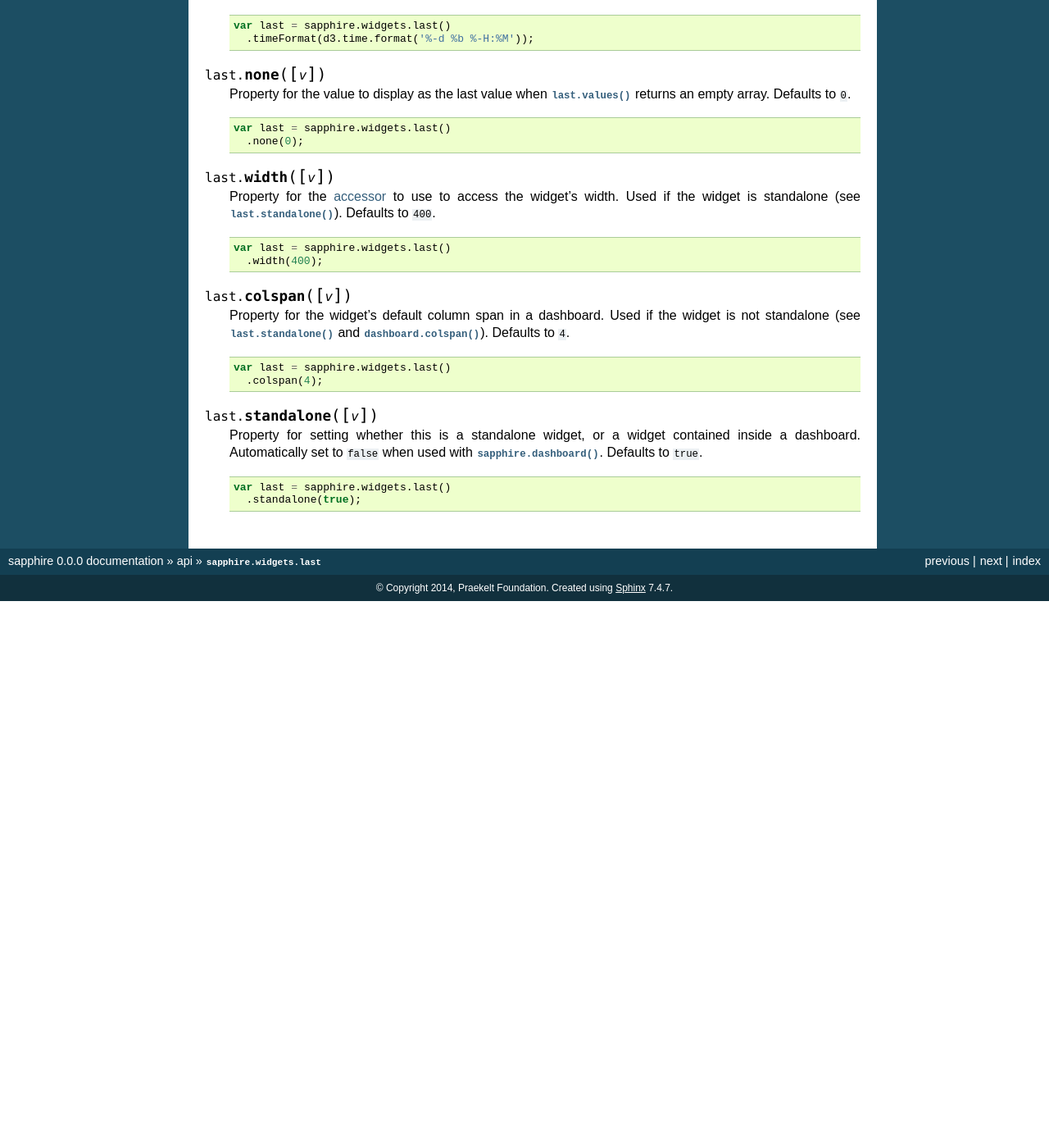
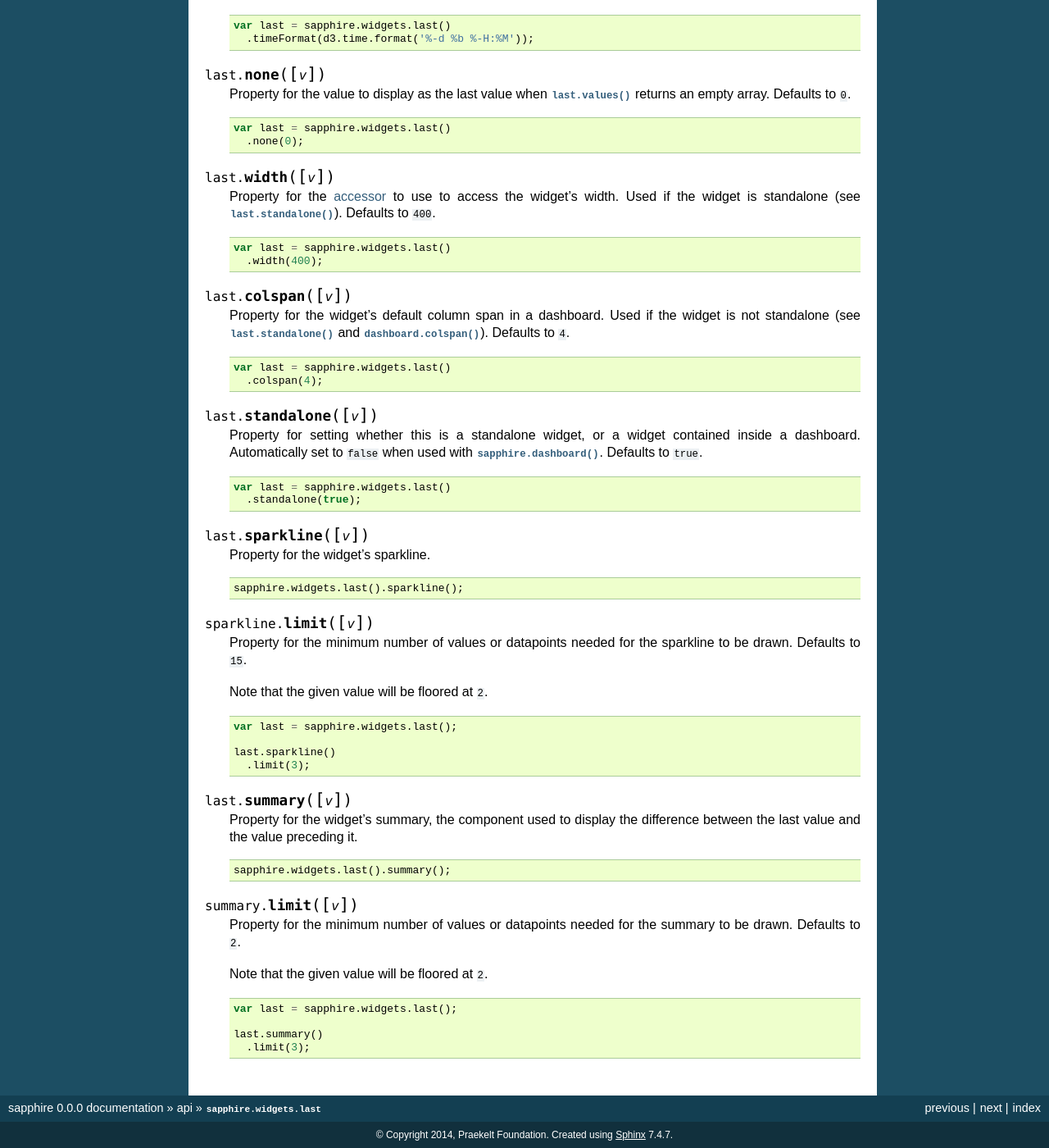
Before and after one commit to praekelt/sapphire, a Sphinx documentation site: the page built from docs/api/widgets/last.rst, in a window 1280 px wide and 1400 px high, scrolled down 2262 px. Shown: the whole window at 82% size. Built offline with Sphinx 7.4.7, drawn with Linux system fonts in a browser that asks for light colours; before the commit the page ends 2995 px from its top, so only the background shows below that; some of the changed text lies outside the part shown.

Commit message:
Document last widget limits

```diff
--- a/docs/api/widgets/last.rst
+++ b/docs/api/widgets/last.rst
@@ -229,4 +229,52 @@ value preceding it.
       .standalone(true);
 
 
+.. function:: last.sparkline([v])
+
+  Property for the widget's sparkline.
+
+  .. code-block:: javascript
+
+    sapphire.widgets.last().sparkline();
+
+
+.. function:: sparkline.limit([v])
+
+  Property for the minimum number of values or datapoints needed for the
+  sparkline to be drawn. Defaults to ``15``.
+
+  Note that the given value will be floored at ``2``.
+
+  .. code-block:: javascript
+
+    var last = sapphire.widgets.last();
+
+    last.sparkline()
+      .limit(3);
+
+.. function:: last.summary([v])
+
+  Property for the widget's summary, the component used to display the
+  difference between the last value and the value preceding it.
+
+  .. code-block:: javascript
+
+    sapphire.widgets.last().summary();
+
+
+.. function:: summary.limit([v])
+
+  Property for the minimum number of values or datapoints needed for the
+  summary to be drawn. Defaults to ``2``.
+
+  Note that the given value will be floored at ``2``.
+
+  .. code-block:: javascript
+
+    var last = sapphire.widgets.last();
+
+    last.summary()
+      .limit(3);
+
+
 .. _d3.select: https://github.com/mbostock/d3/wiki/Selections#selecting-elements
```
